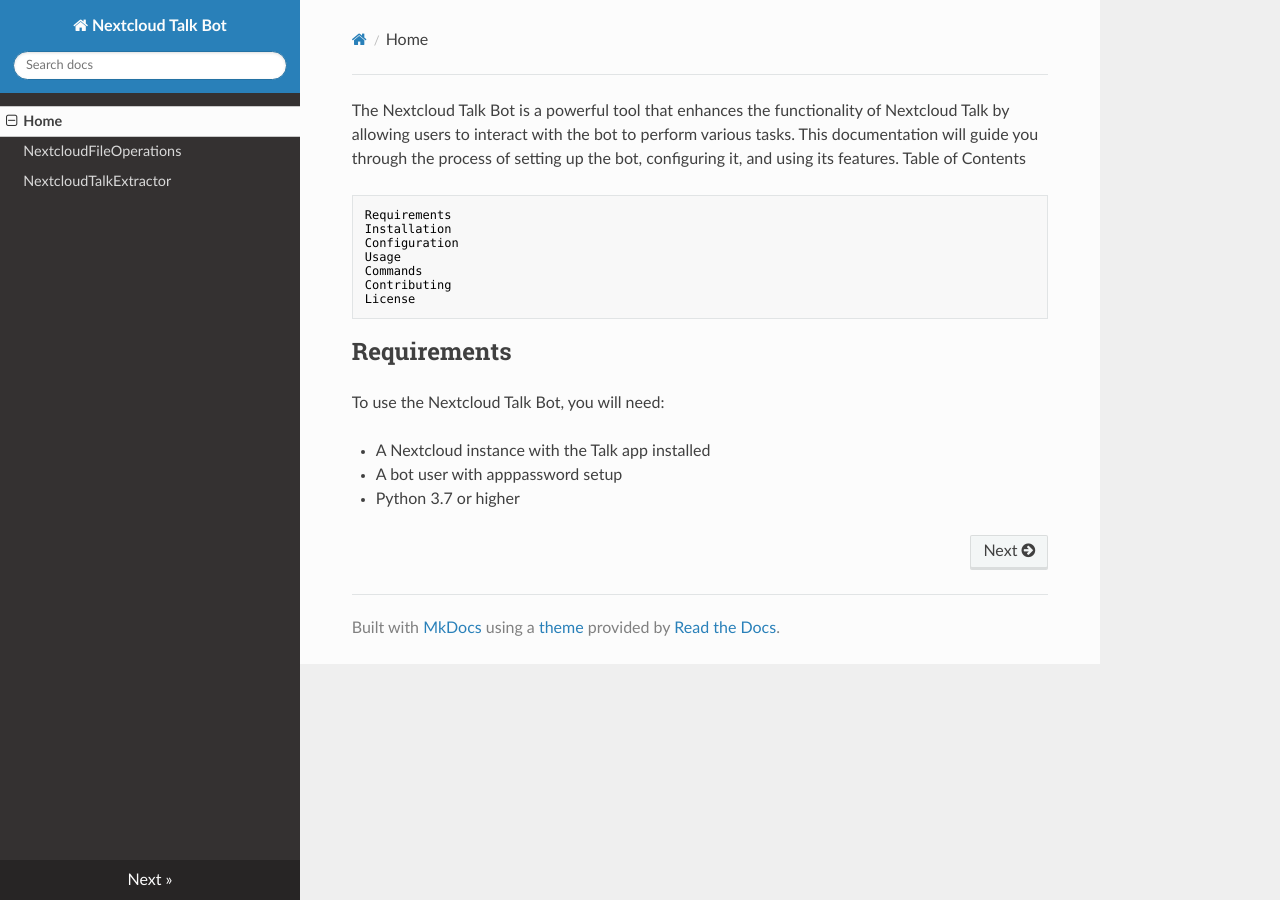
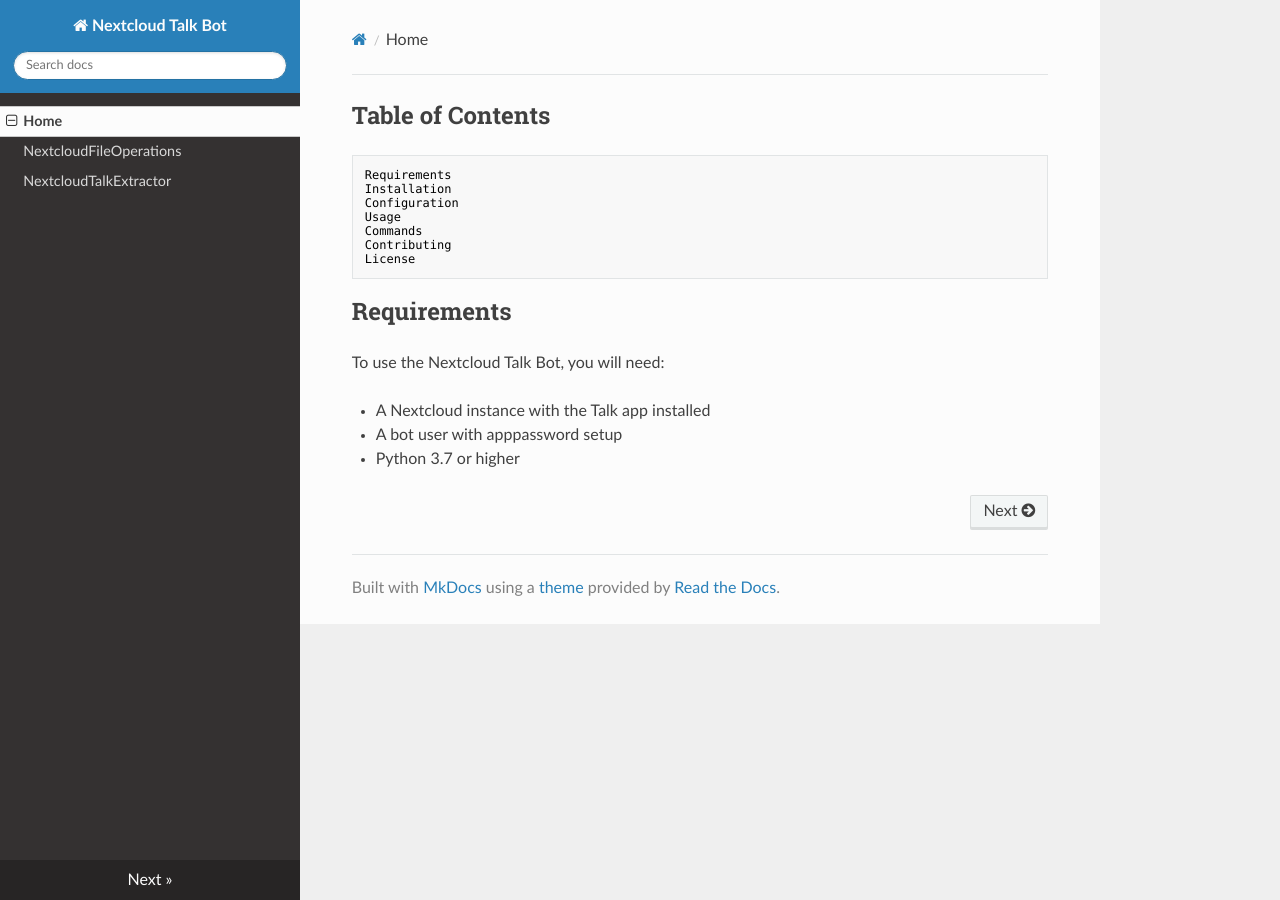
Before and after one commit to sowoi/nextcloud-talk-bot, an MkDocs documentation site: the page built from docs/index.md, in a window 1280 px wide. Built offline with MkDocs 1.6.1, drawn with Linux system fonts in a browser that asks for light colours; nearby versions of some CDN libraries.

Commit message:
requirements

```diff
--- a/docs/index.md
+++ b/docs/index.md
@@ -1,5 +1,7 @@
-The Nextcloud Talk Bot is a powerful tool that enhances the functionality of Nextcloud Talk by allowing users to interact with the bot to perform various tasks. This documentation will guide you through the process of setting up the bot, configuring it, and using its features.
-Table of Contents
+
+
+
+## Table of Contents
 
     Requirements
     Installation
```
Also changed, not shown: docs/NextcloudFileOperations.md (+8 -7 lines), site/NextcloudFileOperations/index.html, site/index.html, site/search/search_index.json, 1 other file.
